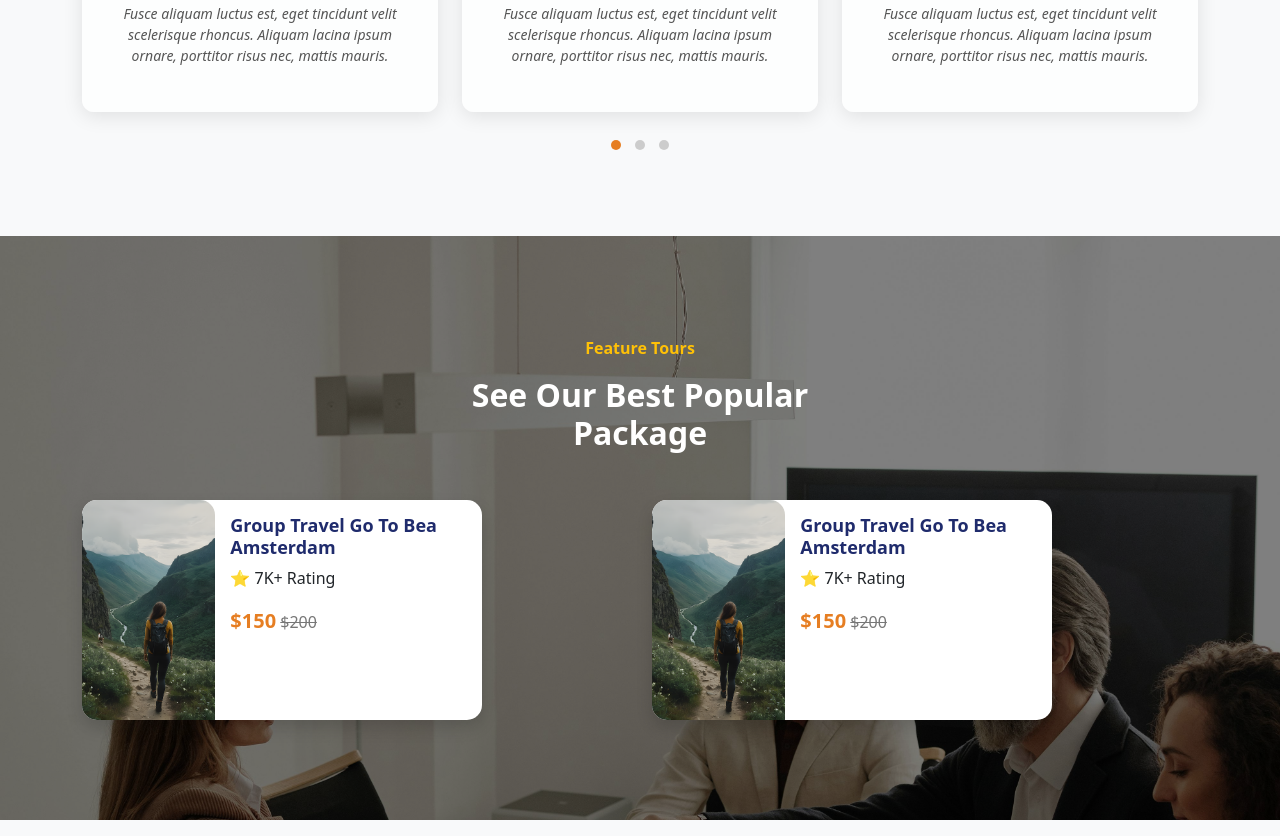
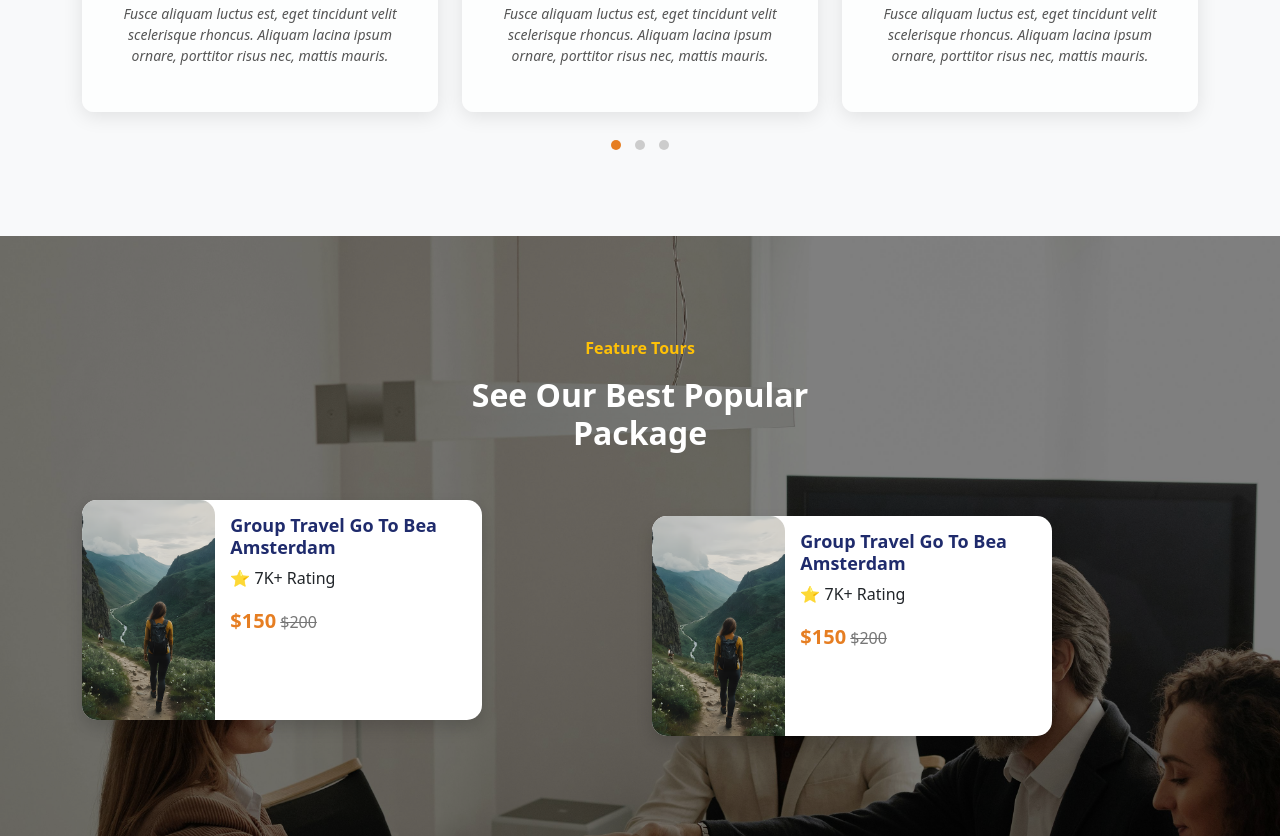
Before and after one commit to UniqueNig/Leisure-Timez-Project, a plain HTML site: page index.html in a window 1280 px wide. Shown: the part 3631-4467 px from the top of the page. Drawn offline with nearby package versions, Linux system fonts and the light colour scheme.

Commit message:
modified:   index.html

```diff
--- a/index.html
+++ b/index.html
@@ -393,7 +393,7 @@
                 </div>
 
 
-                <div class="col-md-6">
+                <div class="col-md-6 mt-3">
                     <div class="card  shadow" style="max-width: 400px;">
                         <div class="row g-0">
                           <div class="col-md-4">
```
